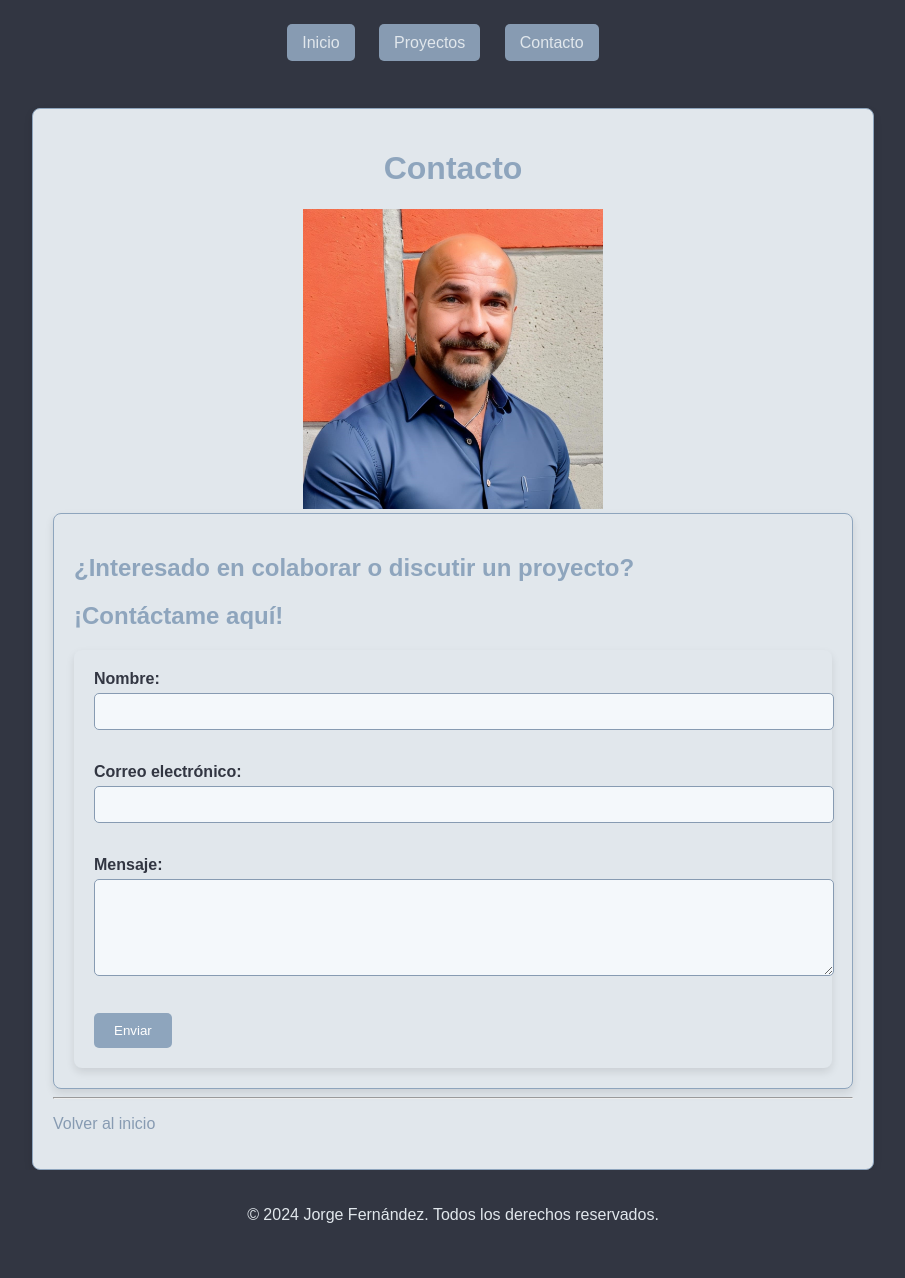
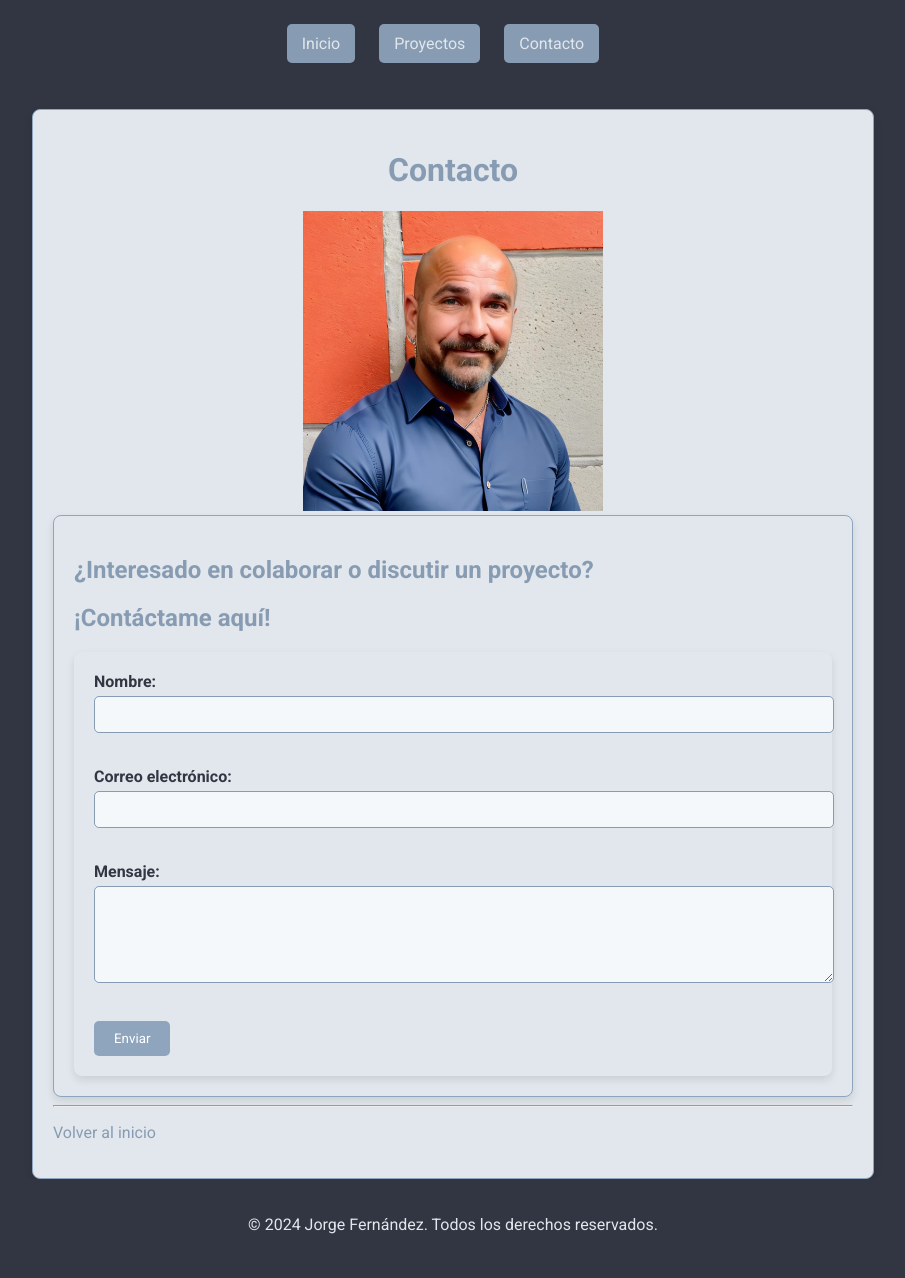
Before and after one commit to joferte84/joferte84.github.io, a Jekyll site: the page built from contact.md, in a window 1280 px wide. Shown: the whole page, without its empty margins (187-1092 px from the left). Built offline with Jekyll 4.4.1, drawn with Linux system fonts in a browser that asks for light colours.

Commit message:
change font

```diff
--- a/_layouts/default.html
+++ b/_layouts/default.html
@@ -4,6 +4,7 @@
     <meta charset="UTF-8">
     <meta name="viewport" content="width=device-width, initial-scale=1.0">
     <title>{{ page.title }}</title>
+    <link rel="stylesheet" href="https://fonts.googleapis.com/css2?family=Roboto:wght@400;700&display=swap">
     <link rel="stylesheet" href="{{ '/assets/css/style.css' | relative_url }}">
     <link rel="icon" href="/assets/images/icono.ico" type="image/x-icon">
 </head>
--- a/assets/css/style.css
+++ b/assets/css/style.css
@@ -8,19 +8,23 @@
     border-radius: 8px; /* Bordes redondeados */
     box-shadow: 0 4px 8px rgba(0, 0, 0, 0.1); /* Sombra ligera */
     color: #323642; /* Color de texto Tuna para contraste */
+    font-family: 'Roboto', sans-serif; /* Aplicar Roboto */
 }
 
 body {
-    font-family: Arial, sans-serif;
+    font-family: 'Roboto', sans-serif; /* Aplicar Roboto */
     background-color: #323642; /* Fondo principal Tuna */
     color: #e1e7ec; /* Color del texto general fuera del contenedor */
 }
 
 h1, h2, h3 {
-    color: #8ea5bd; /* Títulos con el color Nepal */
+    font-family: 'Roboto', sans-serif;
+    font-weight: 700; /* Negrita */
+    color: #879bb2; /* Color Bali Hai */
 }
 
 a {
+    font-family: 'Roboto', sans-serif; /* Aplicar Roboto */
     color: #879bb2; /* Enlaces con Bali Hai */
     text-decoration: none;
 }
@@ -30,6 +34,7 @@ a:hover {
 }
 
 nav {
+    font-family: 'Roboto', sans-serif; /* Aplicar Roboto */
     background-color: #323642; /* Fondo del menú Tuna */
     padding: 10px;
     text-align: center;
@@ -46,6 +51,7 @@ nav ul li {
 }
 
 nav ul li a {
+    font-family: 'Roboto', sans-serif; /* Aplicar Roboto */
     color: #e1e7ec; /* Color de los enlaces del menú Mystic */
     background-color: #879bb2; /* Fondo de los botones del menú Bali Hai */
     padding: 10px 15px;
@@ -57,6 +63,7 @@ nav ul li a:hover {
 }
 
 footer {
+    font-family: 'Roboto', sans-serif; /* Aplicar Roboto */
     text-align: center;
     padding: 20px 0;
     color: #e1e7ec; /* Color del texto del pie de página Mystic */
@@ -67,9 +74,9 @@ main {
     margin-top: 30px;
 }
 
-
 /* Estilos del formulario de contacto */
 form {
+    font-family: 'Roboto', sans-serif; /* Aplicar Roboto */
     background-color: #e1e7ec; /* Fondo claro Mystic */
     padding: 20px;
     border-radius: 8px;
@@ -77,11 +84,13 @@ form {
 }
 
 form label {
+    font-family: 'Roboto', sans-serif; /* Aplicar Roboto */
     color: #323642; /* Color del texto del formulario */
     font-weight: bold;
 }
 
 form input, form textarea {
+    font-family: 'Roboto', sans-serif; /* Aplicar Roboto */
     width: 100%;
     padding: 10px;
     margin-top: 5px;
@@ -92,6 +101,7 @@ form input, form textarea {
 }
 
 form button {
+    font-family: 'Roboto', sans-serif; /* Aplicar Roboto */
     background-color: #8ea5bd; /* Fondo del botón Nepal */
     color: white;
     padding: 10px 20px;
```
